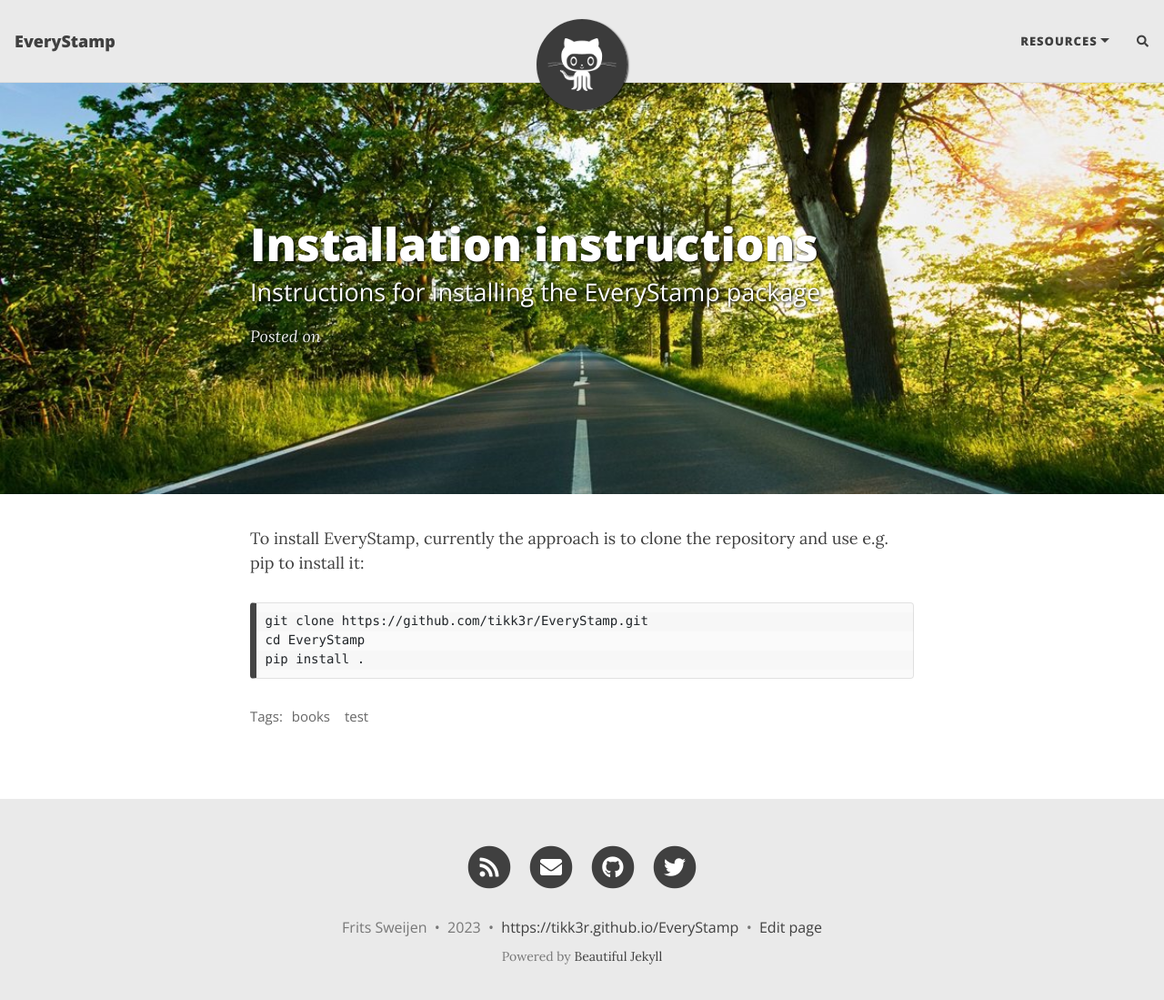
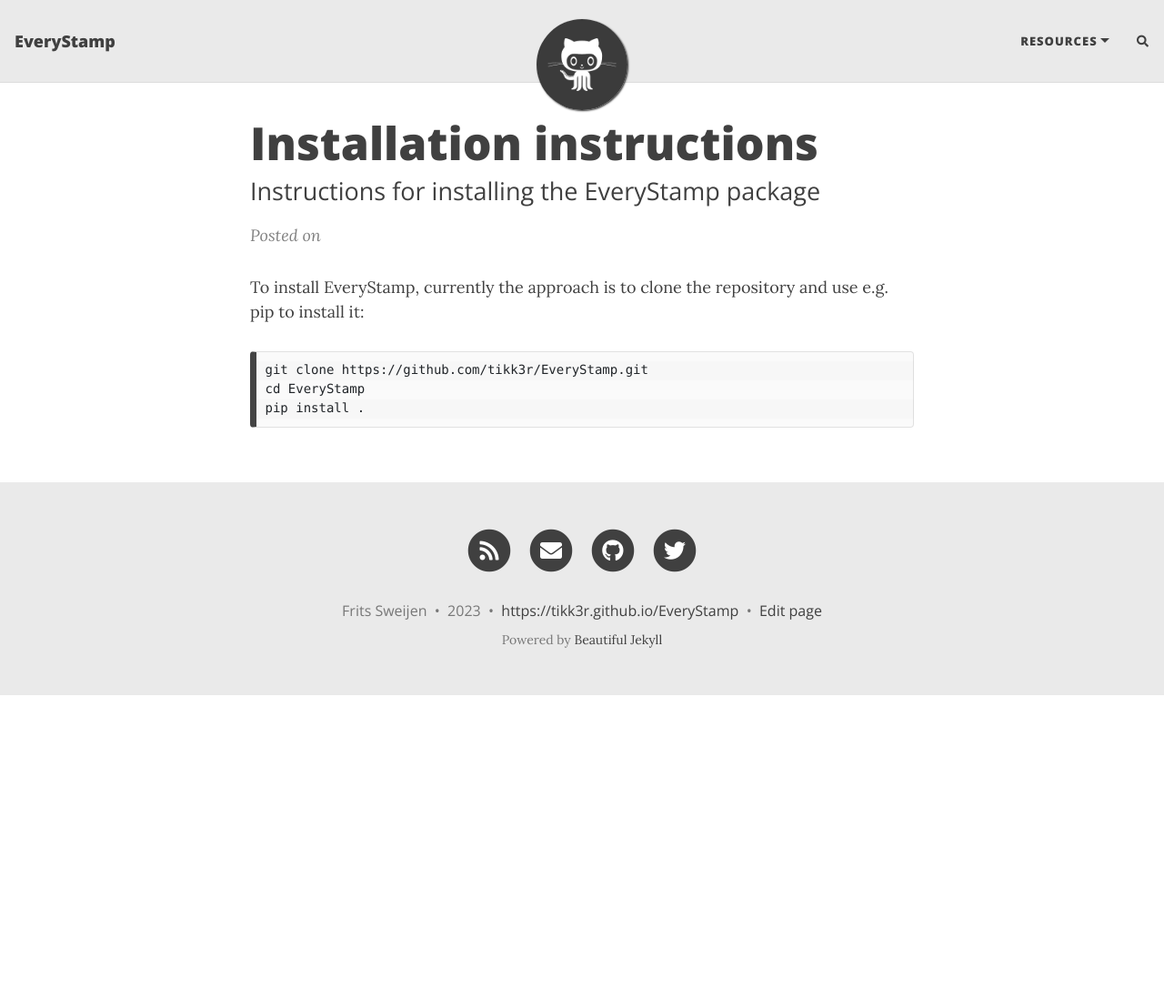
Before and after one commit to tikk3r/EveryStamp, a Jekyll site: the page built from installation.md, in a window 1280 px wide and 1112 px high. Shown: the top 1099 px of the window at 91% size. Built offline with Jekyll 4.4.1, drawn with Linux system fonts in a browser that asks for light colours; nearby versions of some CDN libraries; comment, search, counter and statistics services are not loaded.

Commit message:
Update installation instructions

```diff
--- a/_config.yml
+++ b/_config.yml
@@ -22,7 +22,7 @@
 navbar-links:
   #About Me: "aboutme"
   Resources:
-    - Documentation: "installation"
+    - Installation: "installation"
     - Examples: "#"
   #Author's home: "https://deanattali.com"
 
--- a/installation.md
+++ b/installation.md
@@ -2,10 +2,6 @@
 layout: post
 title: Installation instructions
 subtitle: Instructions for installing the EveryStamp package
-cover-img: /assets/img/path.jpg
-thumbnail-img: /assets/img/thumb.png
-share-img: /assets/img/path.jpg
-tags: [books, test]
 ---
 
 To install EveryStamp, currently the approach is to clone the repository and use e.g. pip to install it:
```
